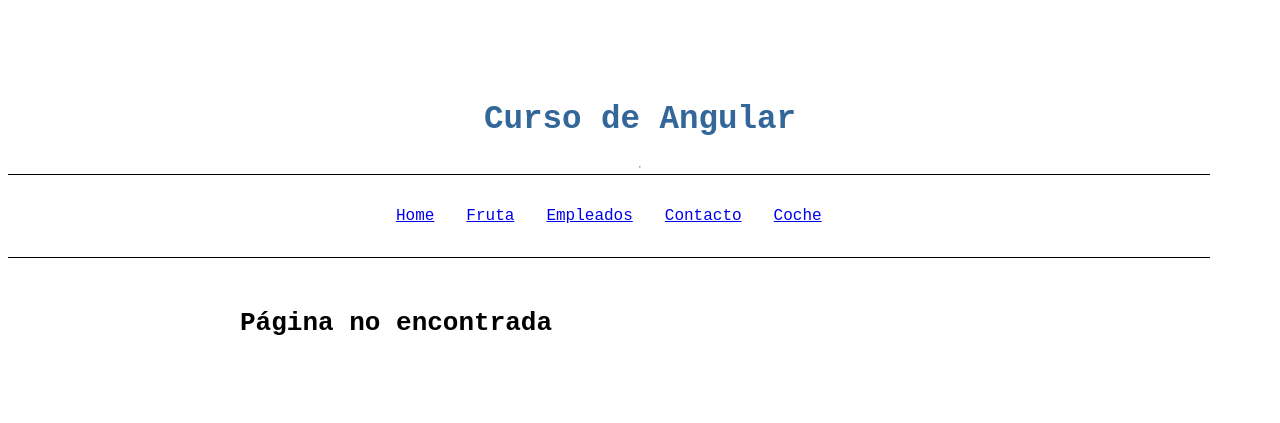
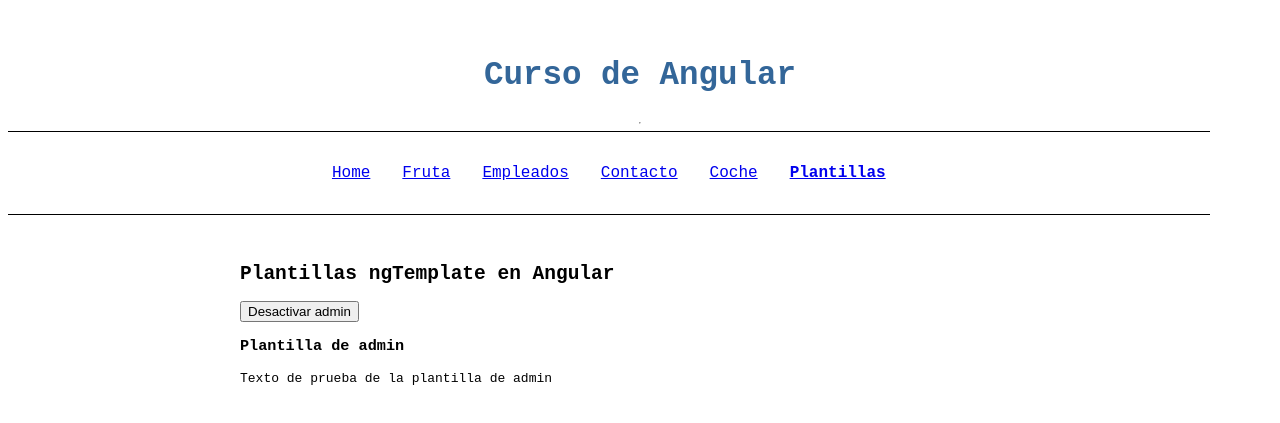
Before and after one commit to danilopgon/curso-angular-victor-robles, an Angular app: page /plantillas in a window 1280 px wide. Shown: the part 191-614 px from the top of the page. Built offline with nearby package versions, Linux system fonts and the light colour scheme.

Commit message:
ngTemplates

```diff
--- a/src/app/app.component.html
+++ b/src/app/app.component.html
@@ -11,6 +11,8 @@
             [routerLinkActiveOptions]="{ exact: true }">Contacto</a>
         <a [routerLink]="['/coche']" [routerLinkActive]="['active-link']"
             [routerLinkActiveOptions]="{ exact: true }">Coche</a>
+        <a [routerLink]="['/plantillas']" [routerLinkActive]="['active-link']"
+            [routerLinkActiveOptions]="{ exact: true }">Plantillas</a>
     </nav>
     <div class="container">
 
--- a/src/app/app.routes.ts
+++ b/src/app/app.routes.ts
@@ -6,6 +6,7 @@ import { HomeComponent } from './home/home.component';
 import { ContactoComponent } from './contacto/contacto.component';
 import { ErrorComponent } from './error/error.component';
 import { CocheComponent } from './coche/coche.component';
+import { PlantillasComponent } from './plantillas/plantillas.component';
 
 export const routes: Routes = [
   {
@@ -34,6 +35,10 @@ export const routes: Routes = [
     component: CocheComponent,
   },
   {
+    path: 'plantillas',
+    component: PlantillasComponent,
+  },
+  {
     path: '**',
     component: ErrorComponent,
   },
--- /dev/null
+++ b/src/app/plantillas/plantillas.component.html
@@ -0,0 +1,23 @@
+<h2>{{titulo}}</h2>
+
+
+<div *ngIf="administrador; then admin else noAdmin">
+</div>
+
+
+<ng-template #admin>
+    <button (click)="changeAdmin(false)">Desactivar admin</button>
+
+    <h3>Plantilla de admin</h3>
+    <p>Texto de prueba de la plantilla de admin</p>
+
+
+</ng-template>
+
+<ng-template #noAdmin>
+    <button (click)="changeAdmin(true)">Activar admin</button>
+
+    <h3>Plantilla de usuario</h3>
+    <p>Texto de prueba de la plantilla de usuario</p>
+
+</ng-template>
--- /dev/null
+++ b/src/app/plantillas/plantillas.component.ts
@@ -0,0 +1,23 @@
+import { Component } from '@angular/core';
+import { CommonModule } from '@angular/common';
+
+@Component({
+  selector: 'plantillas',
+  standalone: true,
+  imports: [CommonModule],
+  templateUrl: './plantillas.component.html',
+  styleUrl: './plantillas.component.css',
+})
+export class PlantillasComponent {
+  public titulo: string;
+  public administrador: boolean;
+
+  constructor() {
+    this.titulo = 'Plantillas ngTemplate en Angular';
+    this.administrador = true;
+  }
+
+  changeAdmin = (value: boolean) => {
+    this.administrador = value;
+  };
+}
```
Also changed, not shown: src/app/plantillas/plantillas.component.css (added), 1 other file (tests, documents, lock files or other folders).
